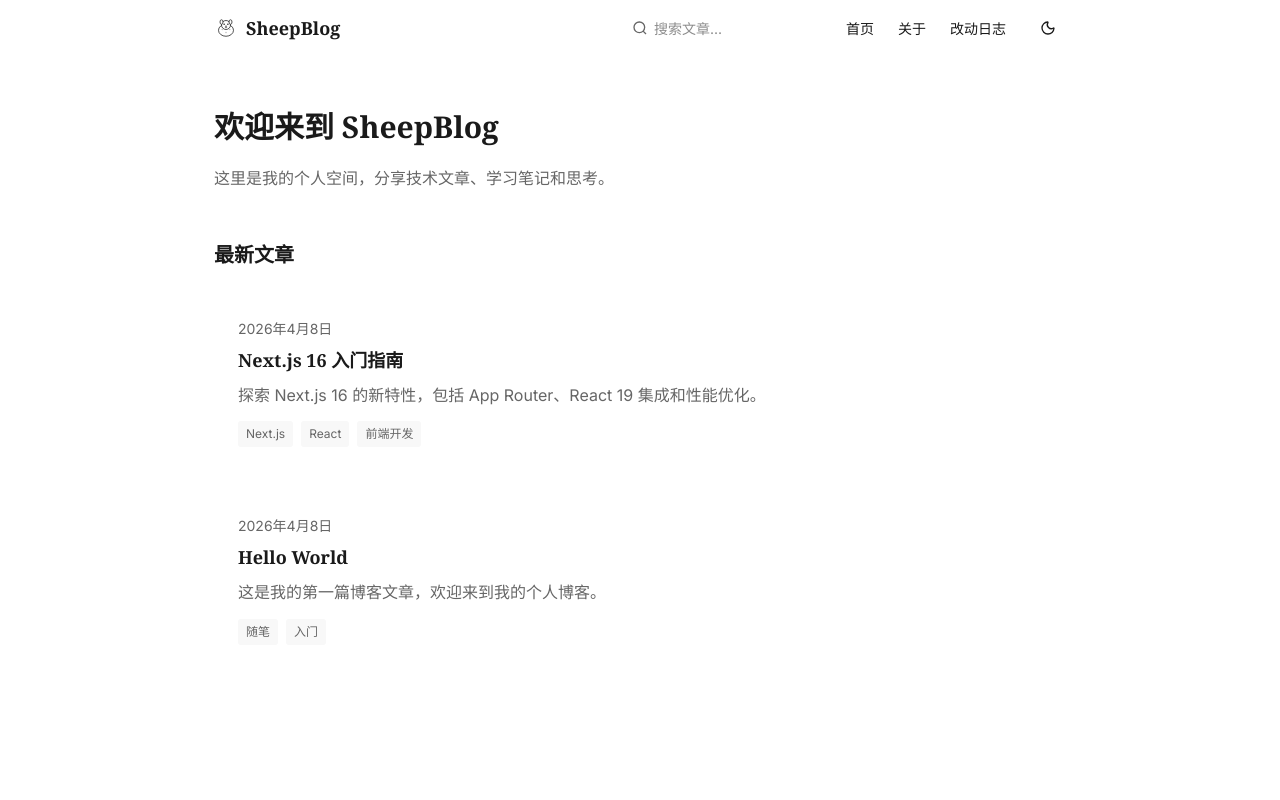
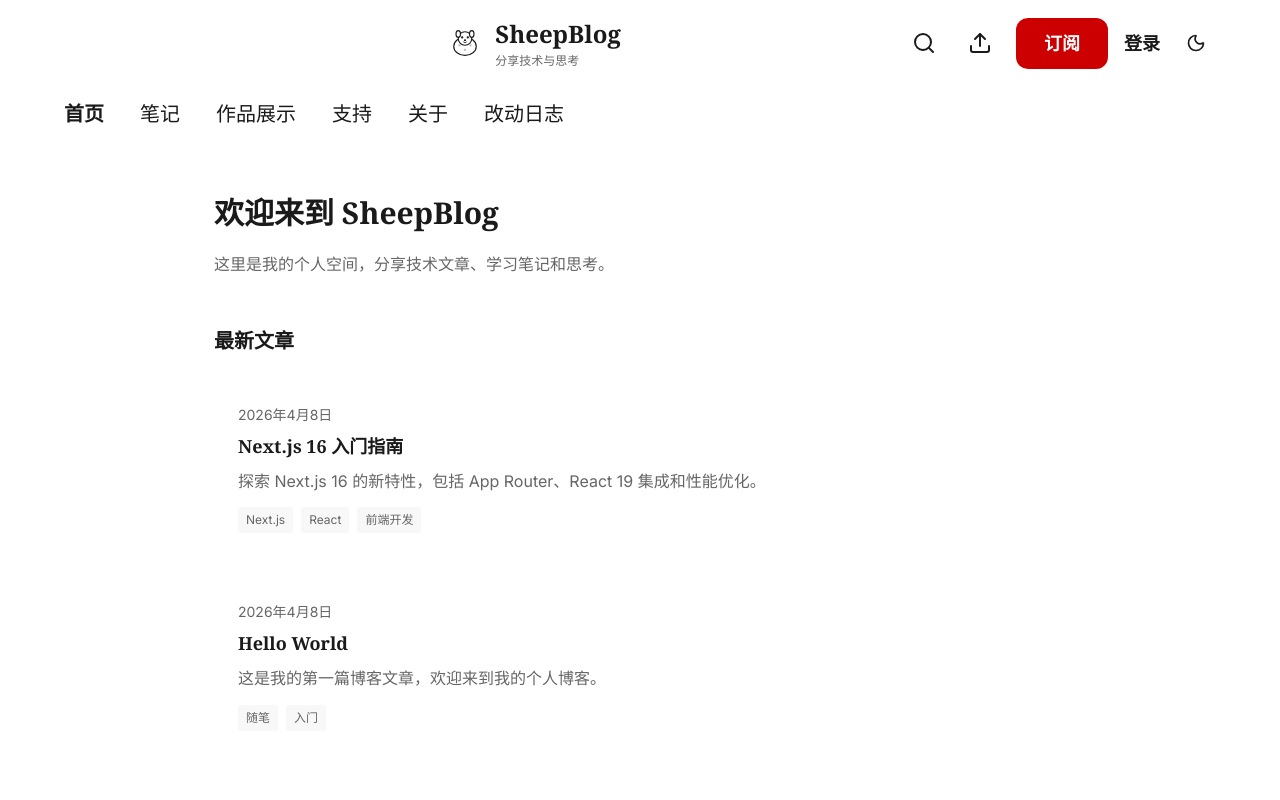
Before and after one commit to AyanamiReiEva/SheepBlog, a Next.js app: page / in a window 1280 px wide. Shown: the top 800 px of the page. Built offline with nearby package versions, Linux system fonts and the light colour scheme.

Commit message:
style: optimize site header with two-layer layout, centered logo, and subscribe button

```diff
--- a/components/site-header.tsx
+++ b/components/site-header.tsx
@@ -1,9 +1,8 @@
 "use client";
 
 import Link from "next/link";
-import { Moon, Sun } from "lucide-react";
+import { Moon, Sun, Search, Upload } from "lucide-react";
 import { useTheme } from "./theme-provider";
-import { Search } from "./search";
 import type { PostMetadata } from "@/lib/posts";
 
 interface SiteHeaderProps {
@@ -15,37 +14,42 @@ export function SiteHeader({ posts }: SiteHeaderProps) {
 
   return (
     <header style={{
-      borderBottom: '1px solid var(--color-border)',
       position: 'sticky',
       top: 0,
       zIndex: 50,
       backgroundColor: 'var(--color-background)',
-      backdropFilter: 'blur(8px)',
+    }}>
+      {/* 顶部栏 */}
+      <div style={{
+        borderBottom: '1px solid var(--color-border)',
       }}>
         <div style={{
-        maxWidth: '900px',
+          maxWidth: '1200px',
           margin: '0 auto',
-        padding: '0 24px',
-        height: '56px',
+          padding: '16px 24px',
           display: 'flex',
           alignItems: 'center',
           justifyContent: 'space-between',
         }}>
+          {/* 左侧占位 */}
+          <div style={{ width: '100px' }}></div>
+
+          {/* Logo 居中 */}
           <Link href="/" style={{
-          fontSize: '18px',
-          fontWeight: 600,
+            fontSize: '24px',
+            fontWeight: 700,
             fontFamily: 'var(--font-serif)',
             textDecoration: 'none',
             color: 'var(--color-foreground)',
             transition: 'color 0.2s',
             display: 'flex',
             alignItems: 'center',
-          gap: '8px',
+            gap: '12px',
           }}
           onMouseEnter={(e) => e.currentTarget.style.color = 'var(--color-primary)'}
           onMouseLeave={(e) => e.currentTarget.style.color = 'var(--color-foreground)'}
           >
-          <svg width="24" height="24" viewBox="0 0 64 64" fill="none" xmlns="http://www.w3.org/2000/svg">
+            <svg width="36" height="36" viewBox="0 0 64 64" fill="none" xmlns="http://www.w3.org/2000/svg">
               <ellipse cx="32" cy="38" rx="20" ry="16" fill="white" stroke="currentColor" strokeWidth="2"/>
               <circle cx="32" cy="24" r="12" fill="white" stroke="currentColor" strokeWidth="2"/>
               <ellipse cx="20" cy="16" rx="4" ry="6" fill="white" stroke="currentColor" strokeWidth="2"/>
@@ -58,12 +62,131 @@ export function SiteHeader({ posts }: SiteHeaderProps) {
               <circle cx="42" cy="36" r="2" fill="currentColor" opacity="0.3"/>
               <circle cx="32" cy="44" r="2" fill="currentColor" opacity="0.3"/>
             </svg>
-          SheepBlog
+            <div style={{ display: 'flex', flexDirection: 'column' }}>
+              <span>SheepBlog</span>
+              <span style={{ fontSize: '12px', fontWeight: 400, color: 'var(--color-muted-foreground)' }}>
+                分享技术与思考
+              </span>
+            </div>
           </Link>
-        <nav style={{ display: 'flex', alignItems: 'center', gap: '24px' }}>
-          <Search posts={posts} />
+
+          {/* 右侧操作区 */}
+          <div style={{ display: 'flex', alignItems: 'center', gap: '16px' }}>
+            <button
+              aria-label="搜索"
+              style={{
+                display: 'inline-flex',
+                alignItems: 'center',
+                justifyContent: 'center',
+                width: '40px',
+                height: '40px',
+                border: 'none',
+                backgroundColor: 'transparent',
+                cursor: 'pointer',
+                transition: 'background-color 0.2s',
+                color: 'var(--color-foreground)',
+                borderRadius: '8px',
+              }}
+              onMouseEnter={(e) => e.currentTarget.style.backgroundColor = 'var(--color-muted)'}
+              onMouseLeave={(e) => e.currentTarget.style.backgroundColor = 'transparent'}
+            >
+              <Search size={24} />
+            </button>
+
+            <button
+              aria-label="上传"
+              style={{
+                display: 'inline-flex',
+                alignItems: 'center',
+                justifyContent: 'center',
+                width: '40px',
+                height: '40px',
+                border: 'none',
+                backgroundColor: 'transparent',
+                cursor: 'pointer',
+                transition: 'background-color 0.2s',
+                color: 'var(--color-foreground)',
+                borderRadius: '8px',
+              }}
+              onMouseEnter={(e) => e.currentTarget.style.backgroundColor = 'var(--color-muted)'}
+              onMouseLeave={(e) => e.currentTarget.style.backgroundColor = 'transparent'}
+            >
+              <Upload size={24} />
+            </button>
+
+            <Link href="/subscribe" style={{
+              display: 'inline-flex',
+              alignItems: 'center',
+              justifyContent: 'center',
+              padding: '12px 28px',
+              fontSize: '18px',
+              fontWeight: 700,
+              textDecoration: 'none',
+              color: 'white',
+              backgroundColor: '#cc0000',
+              borderRadius: '12px',
+              transition: 'background-color 0.2s',
+            }}
+            onMouseEnter={(e) => e.currentTarget.style.backgroundColor = '#aa0000'}
+            onMouseLeave={(e) => e.currentTarget.style.backgroundColor = '#cc0000'}
+            >
+              订阅
+            </Link>
+
+            <Link href="/signin" style={{
+              fontSize: '18px',
+              fontWeight: 700,
+              textDecoration: 'none',
+              color: 'var(--color-foreground)',
+              transition: 'color 0.2s',
+            }}
+            onMouseEnter={(e) => e.currentTarget.style.color = 'var(--color-primary)'}
+            onMouseLeave={(e) => e.currentTarget.style.color = 'var(--color-foreground)'}
+            >
+              登录
+            </Link>
+
+            <button
+              onClick={toggleTheme}
+              aria-label="切换主题"
+              style={{
+                display: 'inline-flex',
+                alignItems: 'center',
+                justifyContent: 'center',
+                width: '40px',
+                height: '40px',
+                border: 'none',
+                backgroundColor: 'transparent',
+                cursor: 'pointer',
+                transition: 'background-color 0.2s',
+                color: 'var(--color-foreground)',
+                borderRadius: '8px',
+              }}
+              onMouseEnter={(e) => e.currentTarget.style.backgroundColor = 'var(--color-muted)'}
+              onMouseLeave={(e) => e.currentTarget.style.backgroundColor = 'transparent'}
+            >
+              {theme === 'dark' ? <Sun size={20} /> : <Moon size={20} />}
+            </button>
+          </div>
+        </div>
+      </div>
+
+      {/* 底部导航栏 */}
+      <div style={{
+        borderBottom: '2px solid var(--color-border)',
+      }}>
+        <div style={{
+          maxWidth: '1200px',
+          margin: '0 auto',
+          padding: '0 24px',
+          display: 'flex',
+          alignItems: 'center',
+          gap: '36px',
+          height: '56px',
+        }}>
           <Link href="/" style={{
-            fontSize: '14px',
+            fontSize: '20px',
+            fontWeight: 700,
             textDecoration: 'none',
             color: 'var(--color-foreground)',
             transition: 'color 0.2s',
@@ -73,8 +196,45 @@ export function SiteHeader({ posts }: SiteHeaderProps) {
           >
             首页
           </Link>
+          <Link href="/notes" style={{
+            fontSize: '20px',
+            fontWeight: 400,
+            textDecoration: 'none',
+            color: 'var(--color-foreground)',
+            transition: 'color 0.2s',
+          }}
+          onMouseEnter={(e) => e.currentTarget.style.color = 'var(--color-primary)'}
+          onMouseLeave={(e) => e.currentTarget.style.color = 'var(--color-foreground)'}
+          >
+            笔记
+          </Link>
+          <Link href="/gallery" style={{
+            fontSize: '20px',
+            fontWeight: 400,
+            textDecoration: 'none',
+            color: 'var(--color-foreground)',
+            transition: 'color 0.2s',
+          }}
+          onMouseEnter={(e) => e.currentTarget.style.color = 'var(--color-primary)'}
+          onMouseLeave={(e) => e.currentTarget.style.color = 'var(--color-foreground)'}
+          >
+            作品展示
+          </Link>
+          <Link href="/support" style={{
+            fontSize: '20px',
+            fontWeight: 400,
+            textDecoration: 'none',
+            color: 'var(--color-foreground)',
+            transition: 'color 0.2s',
+          }}
+          onMouseEnter={(e) => e.currentTarget.style.color = 'var(--color-primary)'}
+          onMouseLeave={(e) => e.currentTarget.style.color = 'var(--color-foreground)'}
+          >
+            支持
+          </Link>
           <Link href="/about" style={{
-            fontSize: '14px',
+            fontSize: '20px',
+            fontWeight: 400,
             textDecoration: 'none',
             color: 'var(--color-foreground)',
             transition: 'color 0.2s',
@@ -85,7 +245,8 @@ export function SiteHeader({ posts }: SiteHeaderProps) {
             关于
           </Link>
           <Link href="/changelog" style={{
-            fontSize: '14px',
+            fontSize: '20px',
+            fontWeight: 400,
             textDecoration: 'none',
             color: 'var(--color-foreground)',
             transition: 'color 0.2s',
@@ -95,28 +256,7 @@ export function SiteHeader({ posts }: SiteHeaderProps) {
           >
             改动日志
           </Link>
-          <button
-            onClick={toggleTheme}
-            aria-label="切换主题"
-            style={{
-              display: 'inline-flex',
-              alignItems: 'center',
-              justifyContent: 'center',
-              width: '36px',
-              height: '36px',
-              border: 'none',
-              backgroundColor: 'transparent',
-              cursor: 'pointer',
-              transition: 'background-color 0.2s',
-              color: 'var(--color-foreground)',
-              borderRadius: '4px',
-            }}
-            onMouseEnter={(e) => e.currentTarget.style.backgroundColor = 'var(--color-muted)'}
-            onMouseLeave={(e) => e.currentTarget.style.backgroundColor = 'transparent'}
-          >
-            {theme === 'dark' ? <Sun size={16} /> : <Moon size={16} />}
-          </button>
-        </nav>
+        </div>
       </div>
     </header>
   );
```
Lines whose indentation alone changed are shown as unchanged.
